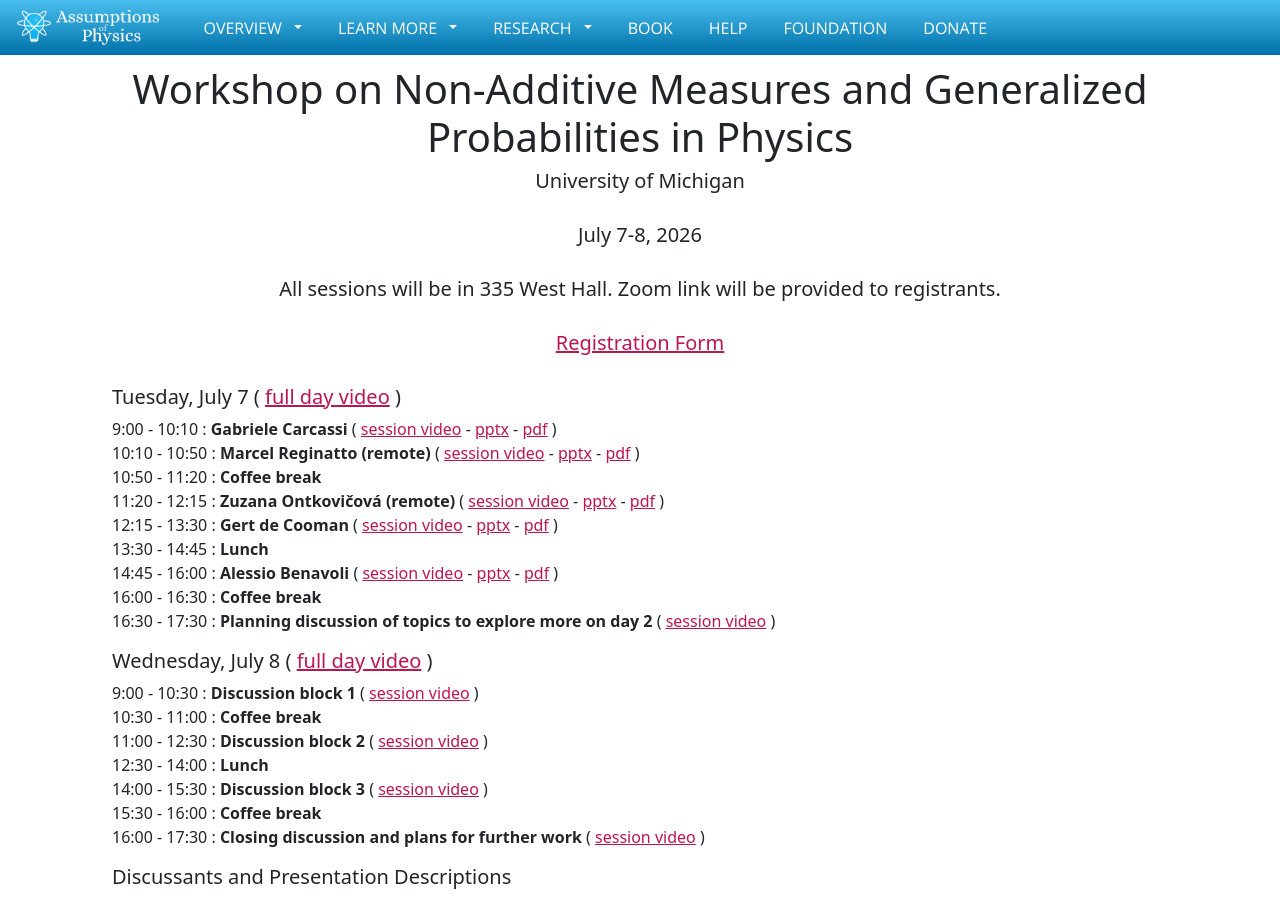
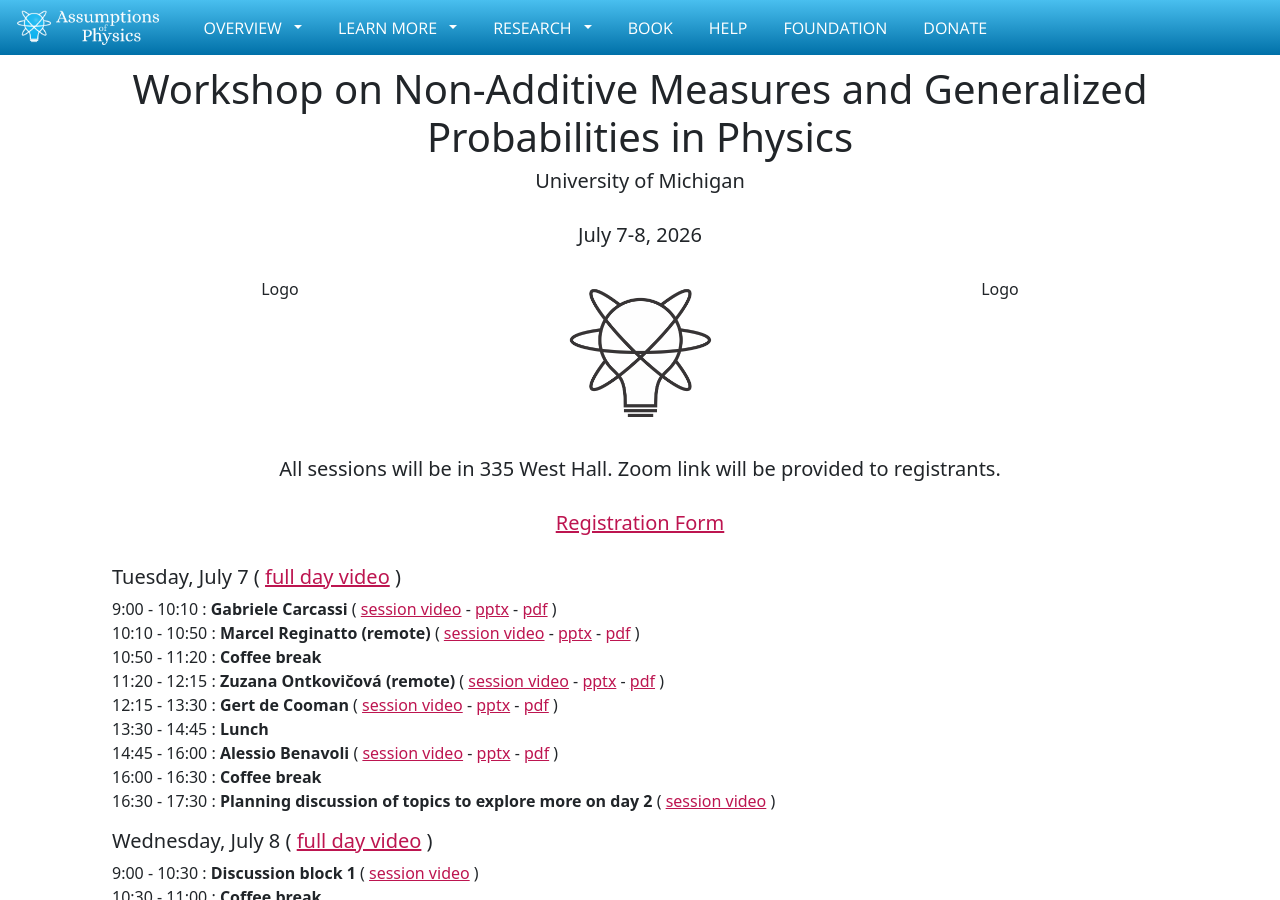
Before and after one commit to assumptionsofphysics/assumptionsofphysics.github.io, a Jekyll site: the page built from events/2026WSNonAdditive/index.html, in a window 1280 px wide and 900 px high. Built offline with Jekyll 4.4.1, drawn with Linux system fonts in a browser that asks for light colours; nearby versions of some CDN libraries; some web fonts are replaced; a script that is not in the unit is left out.

Commit message:
Updating event description

```diff
--- a/events/2026WSNonAdditive/index.html
+++ b/events/2026WSNonAdditive/index.html
@@ -8,6 +8,15 @@ title: Non-Additive Measures and Generalized Probabilities in Physics
     <h1 style="text-align: center; margin-top: -30px">Workshop on Non-Additive Measures and Generalized Probabilities in Physics</h1>
     <h5 style="text-align: center; margin-bottom: 30px">University of Michigan</h5>
     <h5 style="text-align: center; margin-bottom: 30px">July 7-8, 2026</h5>
+    <div class="col-md-4" style="text-align: center; margin-bottom: 30px">
+      Logo
+    </div>
+    <div class="col-md-4" style="text-align: center; margin-bottom: 30px">
+        <img src="/assets/images/LogoSmall.png" alt="" height="150">
+    </div>
+    <div class="col-md-4" style="text-align: center; margin-bottom: 30px">
+      Logo
+    </div>
     <h5 style="text-align: center; margin-bottom: 30px">All sessions will be in 335 West Hall. Zoom link will be provided to registrants.</h5>
     <h5 style="text-align: center; margin-bottom: 30px"><a href="https://forms.gle/vwDfJPcBCvZ4WsQp8">Registration Form</a></h5>
     <div class="col-md-12">
@@ -82,7 +91,7 @@ Description: Interested in developing a theory of ensemble spaces that can serve
 </br>
 </br>
 
-<b>Marcel Reginatto</br>, German National Metrology Institute, Germany
+<b>Marcel Reginatto</b>, German National Metrology Institute, Germany
 </br>
 Title: <b>Ensemble of particles, observables, Lie algebras: Lessons from hybrid quantum-classical systems</b>
 </br>
```
